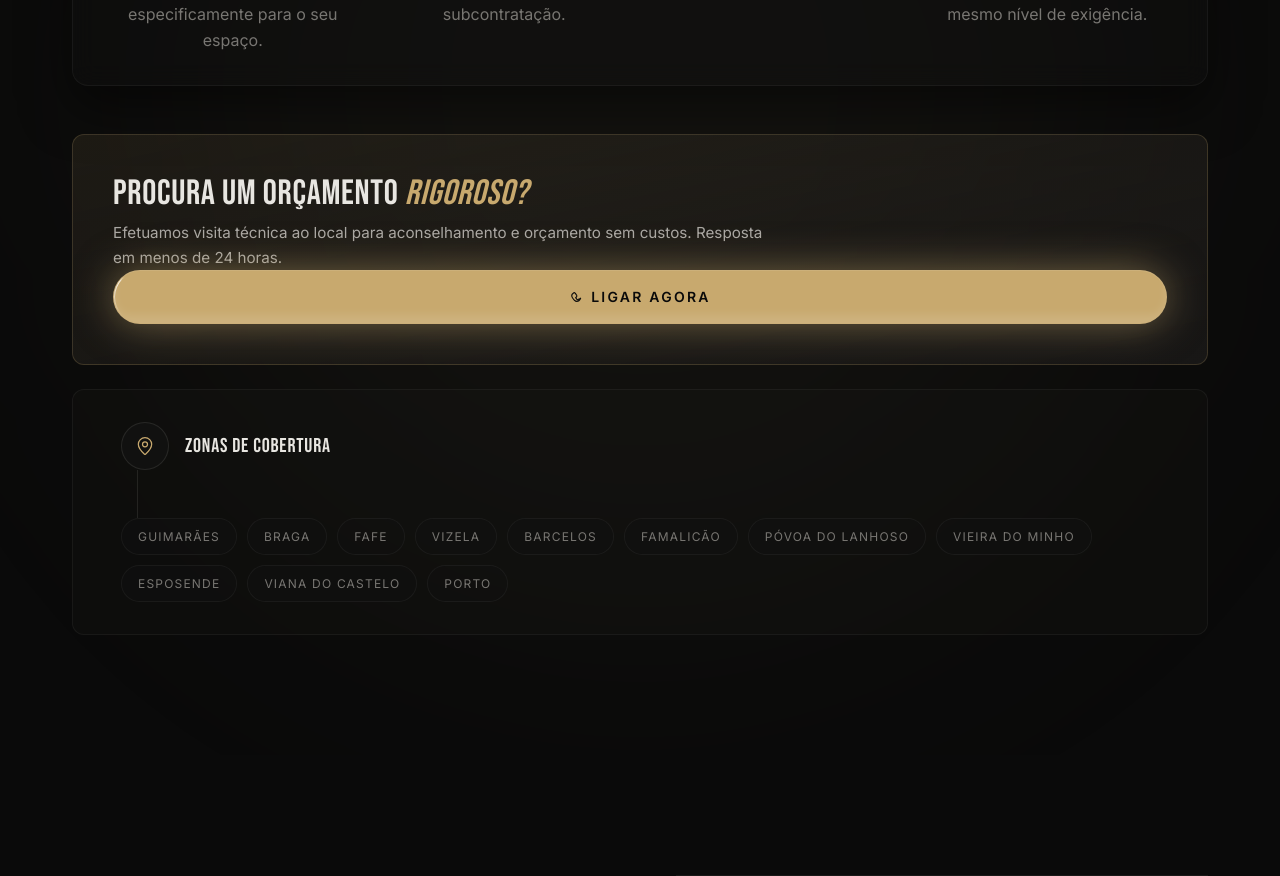
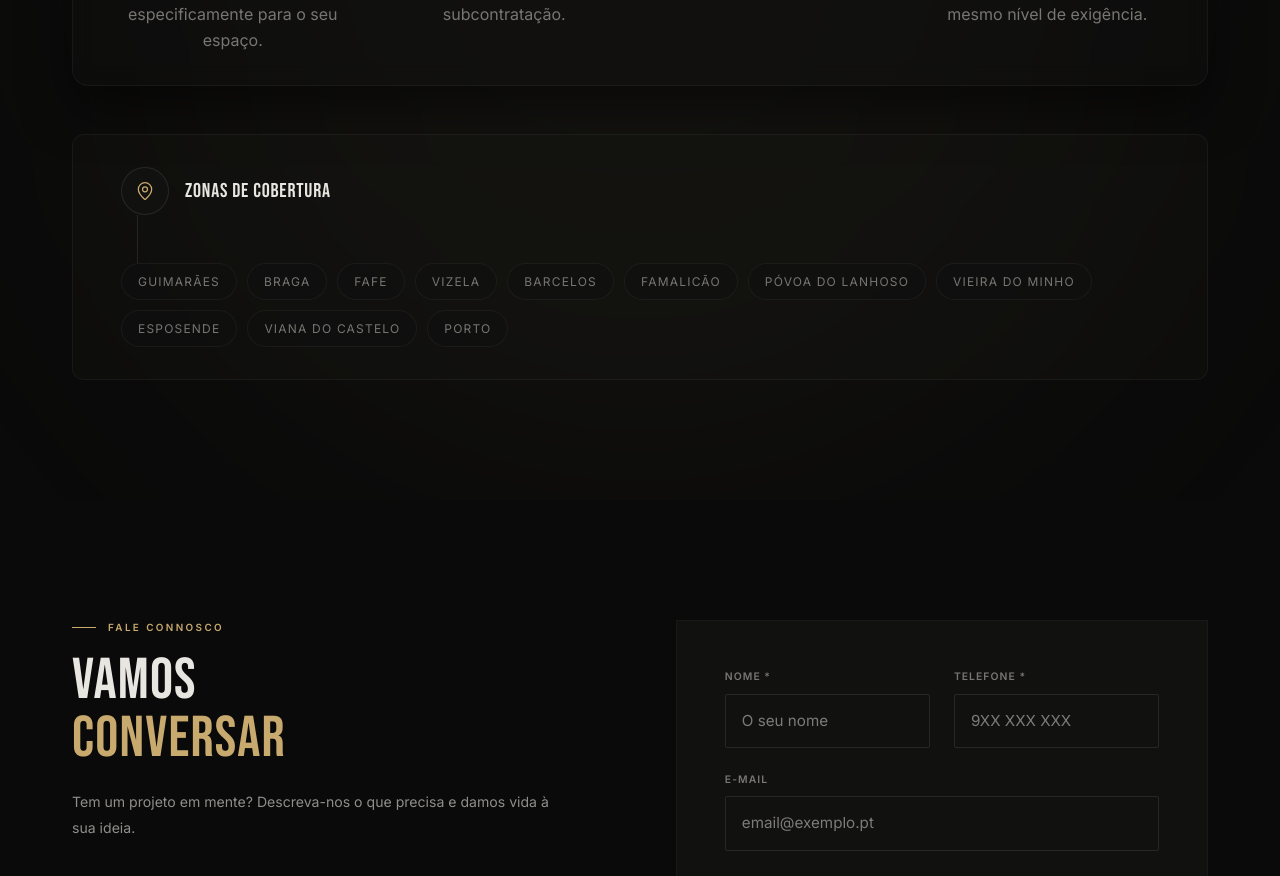
Before and after one commit to mendesrui19/Rino_Seralharia_Website, a React (Vite) app: page / in a window 1280 px wide. Shown: the part 5621-6497 px from the top of the page. Built offline with nearby package versions, Linux system fonts and the light colour scheme.

Commit message:
Remove Contact CTA from Porque Nos section

```diff
--- a/src/components/sections/PorqueNos.tsx
+++ b/src/components/sections/PorqueNos.tsx
@@ -1,7 +1,6 @@
 import { motion } from "framer-motion";
 import { RoadmapCard } from "../ui/roadmap-card";
 import { MagicCard } from "../ui/magic-card";
-import { ShimmerButton } from "../ui/shimmer-button";
 import { MapPin } from "lucide-react";
 
 const zones = ["Guimarães", "Braga", "Fafe", "Vizela", "Barcelos", "Famalicão", "Póvoa do Lanhoso", "Vieira do Minho", "Esposende", "Viana do Castelo", "Porto"];
@@ -67,44 +66,6 @@ export function PorqueNos() {
         {/* CTA and Zones Grid */}
         <div className="flex flex-col gap-6 max-w-6xl mx-auto">
 
-          {/* Orçamento Gratuito (CTA) */}
-          <motion.div
-            initial={{ opacity: 0, scale: 0.95, y: 20 }}
-            whileInView={{ opacity: 1, scale: 1, y: 0 }}
-            viewport={{ once: true }}
-            transition={{ duration: 0.5, delay: 0.2 }}
-            className="w-full relative group"
-          >
-            <MagicCard
-              className="flex flex-col md:flex-row items-center justify-between p-8 md:p-10 bg-gradient-to-br from-accent/10 to-bg-ter border-accent/20 h-full overflow-hidden"
-              gradientColor="rgba(200, 169, 110, 0.25)"
-            >
-              <div className="relative z-10 flex flex-col items-start text-left max-w-2xl">
-                <div className="font-display text-[2.2rem] tracking-[0.02em] mb-2 text-white leading-[1.1]">
-                  Procura um orçamento <span className="text-accent italic">rigoroso?</span>
-                </div>
-                <p className="text-[0.95rem] text-[#e8e6e1]/70 leading-[1.6] mb-8 md:mb-0">
-                  Efetuamos visita técnica ao local para aconselhamento e orçamento sem custos. Resposta em menos de 24 horas.
-                </p>
-              </div>
-
-              <div className="relative z-10 shrink-0 w-full md:w-auto">
-                <ShimmerButton
-                  href="tel:+351913255102"
-                  background="#c8a96e"
-                  shimmerColor="#ffffff"
-                  className="text-bg-base font-bold tracking-[0.16em] uppercase text-sm w-full md:w-auto px-10 py-4 shadow-[0_0_40px_rgba(200,169,110,0.5)] hover:-translate-y-1 flex items-center justify-center gap-2"
-                >
-                  <svg viewBox="0 0 16 16" fill="none" className="w-[14px] h-[14px]"><path d="M13.5 10.5c-.5-.5-2-.5-2.5 0l-.8.8c-1-.5-2-1.5-2.5-2.5l.8-.8c.5-.5.5-2 0-2.5L7 3.5c-.5-.5-1.5-.5-2 0L3.5 5C3 6 3.5 9 6 11.5S10 13 11 12.5l1.5-1.5c.5-.5.5-1.5 0-2z" stroke="currentColor" strokeWidth="1.3" strokeLinecap="round"/></svg>
-                  Ligar Agora
-                </ShimmerButton>
-              </div>
-
-              {/* Abstract decorative element inside card */}
-              <div className="absolute -bottom-20 -right-20 w-64 h-64 border border-accent/20 rounded-full blur-3xl opacity-50 group-hover:opacity-80 transition-opacity duration-700 pointer-events-none"></div>
-            </MagicCard>
-          </motion.div>
-
           {/* Zona de Cobertura */}
           <motion.div
             initial={{ opacity: 0, scale: 0.95, y: 20 }}
```
